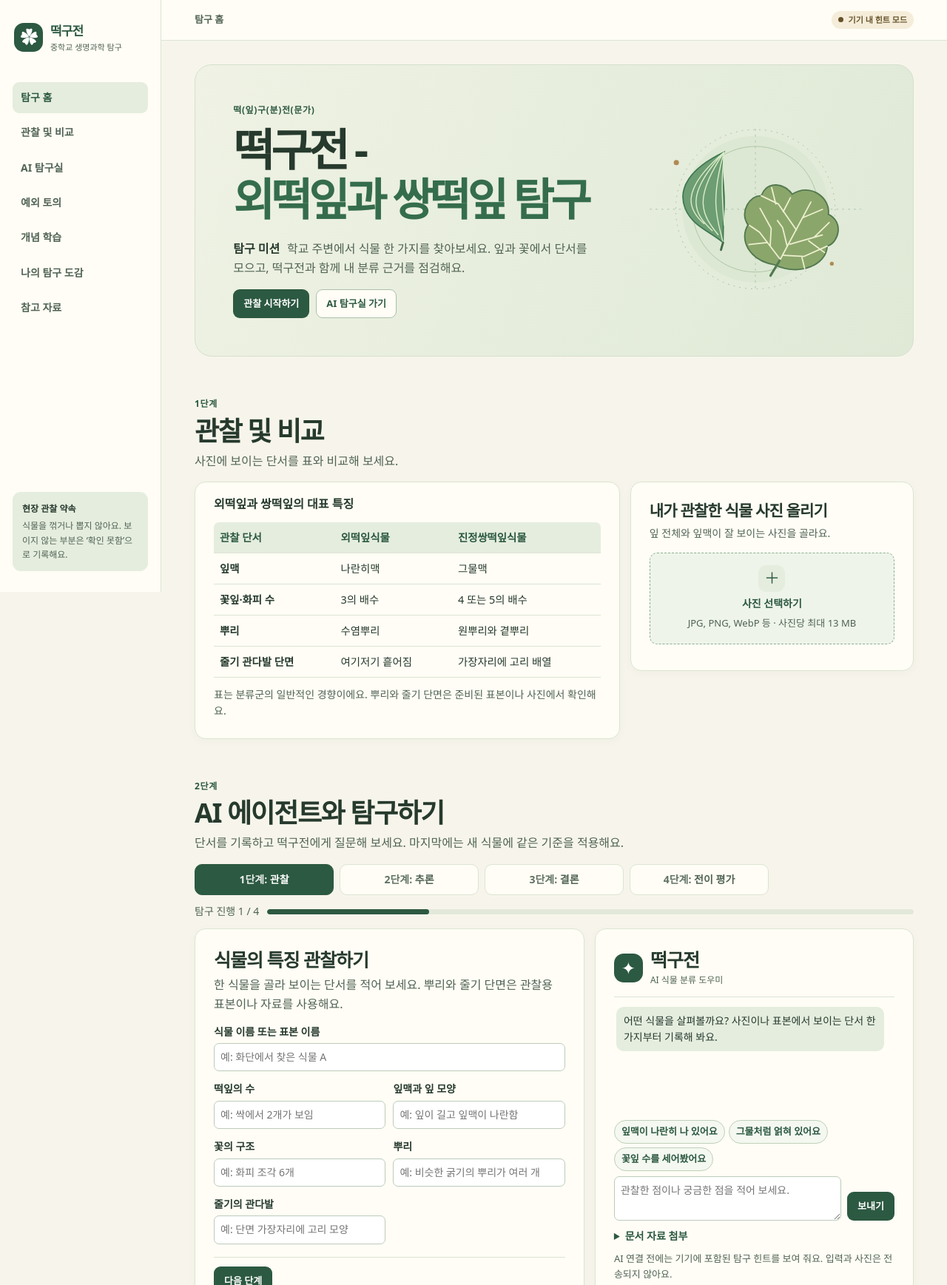
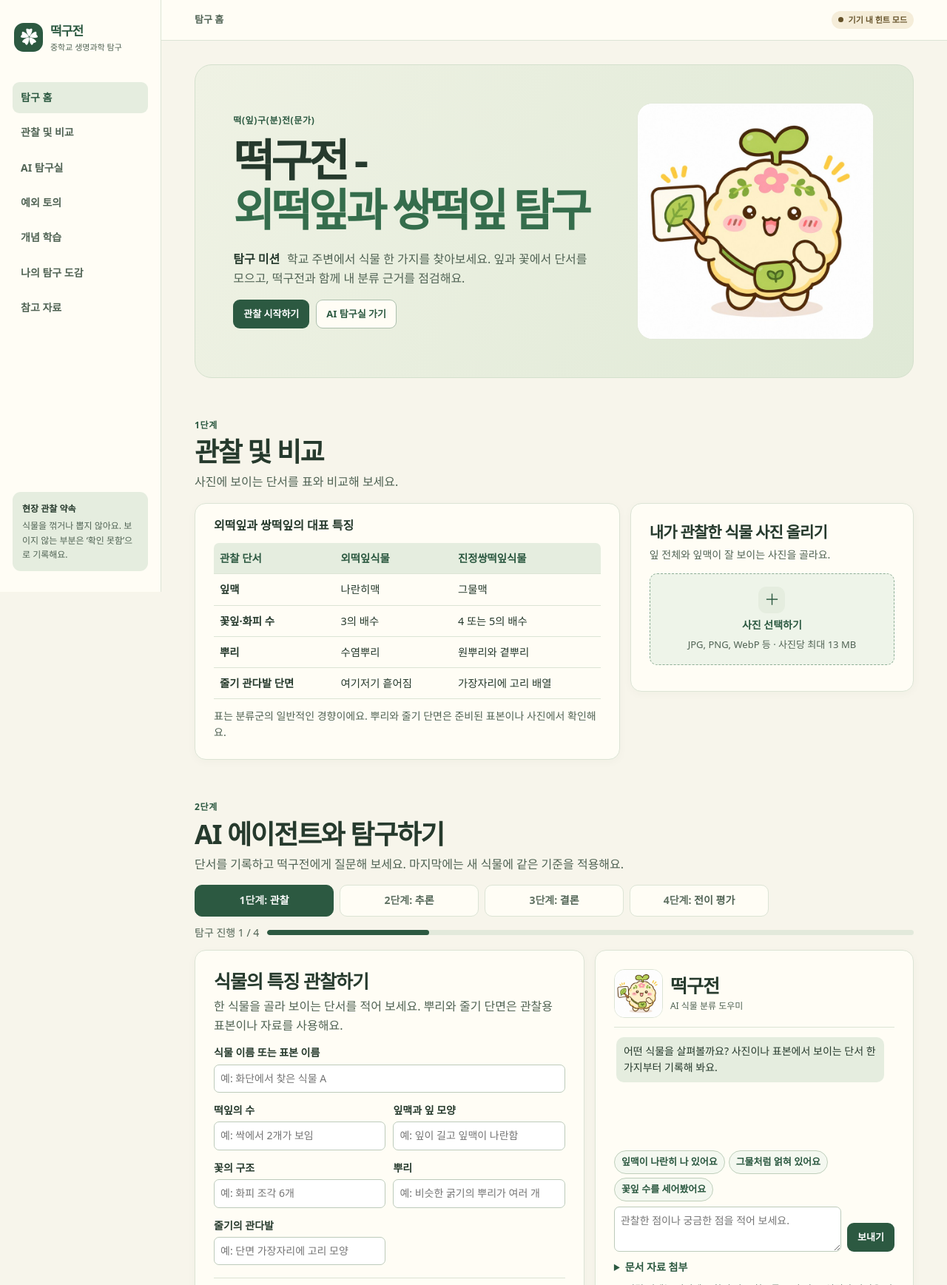
Before and after one commit to Dabock0130/dabock, a website: page index.html in a window 1280 px wide. Shown: the top 1737 px of the page at 74% size. Drawn offline with Linux system fonts and the light colour scheme; no server answers.

Commit message:
Add Tteokgujeon mascot and responsive chat expressions

```diff
--- a/index.html
+++ b/index.html
@@ -29,17 +29,7 @@
               <p><strong>탐구 미션</strong> 학교 주변에서 식물 한 가지를 찾아보세요. 잎과 꽃에서 단서를 모으고, 떡구전과 함께 내 분류 근거를 점검해요.</p>
               <div class="actions"><a class="primary" href="#observe">관찰 시작하기</a><a class="secondary" href="#lab">AI 탐구실 가기</a></div>
             </div>
-            <div class="hero-art" aria-hidden="true">
-              <svg viewBox="0 0 370 280">
-                <circle cx="185" cy="138" r="113" fill="#dce8d3"/>
-                <circle cx="185" cy="138" r="123" fill="none" stroke="#9db994" stroke-dasharray="2 7"/>
-                <circle cx="185" cy="138" r="97" fill="none" stroke="#aac2a2"/>
-                <path d="M22 138h326M185 14v248" stroke="#a6bea0" stroke-dasharray="3 6"/>
-                <use href="#leaf-mono" x="43" y="38" width="153" height="183" transform="rotate(-18 115 135)"/>
-                <use href="#leaf-di" x="155" y="76" width="167" height="182" transform="rotate(16 230 160)"/>
-                <circle cx="63" cy="66" r="4" fill="#b08a53"/><circle cx="303" cy="222" r="3" fill="#b08a53"/>
-              </svg>
-            </div>
+            <img class="hero-art" src="./assets/tteokgujeon-ready.jpg" width="760" height="760" alt="잎 그림을 가리키며 웃는 떡구전">
           </header>
 
           <section id="observe" class="lesson-section" aria-labelledby="observe-title">
@@ -114,7 +104,14 @@
               <p id="lab-status" class="feedback" role="status"></p>
             </article>
             <aside class="card coach" id="lesson-coach" aria-labelledby="coach-title">
-              <div class="coach-head"><span class="coach-mark" aria-hidden="true">✦</span><div><h2 id="coach-title">떡구전</h2><p>AI 식물 분류 도우미</p></div></div>
+              <div class="coach-head">
+                <div class="coach-avatar">
+                  <img src="./assets/tteokgujeon-ready.jpg" width="64" height="64" data-expression="ready" alt="웃는 떡구전">
+                  <img src="./assets/tteokgujeon-thinking.jpg" width="64" height="64" data-expression="thinking" alt="답변을 생각하는 떡구전" hidden>
+                  <img src="./assets/tteokgujeon-praise.jpg" width="64" height="64" data-expression="praise" alt="엄지를 들고 칭찬하는 떡구전" hidden>
+                </div>
+                <div><h2 id="coach-title">떡구전</h2><p>AI 식물 분류 도우미</p></div>
+              </div>
               <div class="chat-log" id="chat-log" role="log" aria-label="떡구전과 나눈 대화"></div>
               <div class="chat-actions" aria-label="바로 질문하기"><button type="button" class="text-button coach-action" data-coach="잎맥이 나란히 나 있어요">잎맥이 나란히 나 있어요</button><button type="button" class="text-button coach-action" data-coach="그물처럼 얽혀 있어요">그물처럼 얽혀 있어요</button><button type="button" class="text-button coach-action" data-coach="꽃잎 수를 세어봤어요">꽃잎 수를 세어봤어요</button></div>
               <form id="chat-form"><label class="sr-only" for="chat-input">떡구전에게 질문</label><textarea id="chat-input" rows="2" maxlength="1800" placeholder="관찰한 점이나 궁금한 점을 적어 보세요."></textarea><button class="primary" type="submit">보내기</button></form>
--- a/script.js
+++ b/script.js
@@ -80,6 +80,7 @@ const savedIndex = stages.findIndex(([id]) => id === (savedStage === "exception"
 let stage = stages[savedIndex] ? savedIndex : 0;
 let sessionId = crypto.randomUUID();
 let busy = false;
+let pendingTurns = null;
 let reading = false;
 let saving = false;
 let connectionState = "pending";
@@ -317,11 +318,19 @@ async function addAttachments(event) {
 $("attachments").addEventListener("change", addAttachments);
 $("documents").addEventListener("change", addAttachments);
 
+function isPraise(text) {
+  return /잘했(?:어|다|네)|잘\s*(?:봤|찾았|찾아냈|짚었|골랐|관찰했|설명했|정리했|적었|생각했|비교했|구분했|분류했)|훌륭해|멋져|(?:정확히|정확하게)\s*(?:봤|찾았|찾아냈|짚었|관찰했|구분했|분류했)|핵심을\s*(?:딱\s*)?짚었|(?:관찰|추론|설명|근거|판단)(?:이|가)\s*(?:아주\s*|정말\s*)?(?:정확|좋|훌륭|탄탄)|(?:^|[.!?\n]\s*)(?:좋아|좋아요|맞아|맞아요|정답이야|정답이에요)[!！]/u.test(text);
+}
+
 function renderChat() {
   const log = $("chat-log");
+  const turns = inChallenge ? exceptionConversation : conversations[stage];
+  const expression = turns === pendingTurns ? "thinking" : turns.at(-1)?.praise ? "praise" : "ready";
+  for (const avatar of $("lesson-coach").querySelectorAll("[data-expression]")) {
+    avatar.hidden = avatar.dataset.expression !== expression;
+  }
   log.replaceChildren();
-  const entries = inChallenge ? [{ text: exceptionHint }, ...exceptionConversation]
-    : [{ text: stages[stage][2] }, ...conversations[stage]];
+  const entries = [{ text: inChallenge ? exceptionHint : stages[stage][2] }, ...turns];
   for (const { text, mine, files } of entries) {
     const bubble = document.createElement("div");
     bubble.className = "message" + (mine ? " me" : "");
@@ -386,9 +395,10 @@ async function send(message) {
     renderChat();
     return;
   }
+  busy = true;
+  pendingTurns = turns;
   renderChat();
   $("chat-status").textContent = "떡구전이 답변을 준비하고 있어요…";
-  busy = true;
   refreshControls();
   try {
     const response = await fetch("./api/chat", {
@@ -407,7 +417,7 @@ async function send(message) {
       throw new Error(response.status === 503 ? "AI 연결을 확인해 주세요. 관찰과 기록은 계속할 수 있어요."
         : body.error || "답변을 받지 못했어요. 다시 보내 주세요.");
     }
-    turns.push({ text: body.textResponse, files: body.files });
+    turns.push({ text: body.textResponse, files: body.files, praise: isPraise(body.textResponse) });
     if (stillVisible()) $("chat-status").textContent = "";
   } catch (error) {
     turns.pop();
@@ -418,6 +428,7 @@ async function send(message) {
     }
   } finally {
     busy = false;
+    pendingTurns = null;
     refreshControls();
     renderChat();
   }
--- a/server.js
+++ b/server.js
@@ -22,6 +22,9 @@ const PUBLIC_FILES = new Map([
   ["/index.html", ["index.html", "text/html"]],
   ["/style.css", ["style.css", "text/css"]],
   ["/script.js", ["script.js", "text/javascript"]],
+  ["/assets/tteokgujeon-ready.jpg", ["assets/tteokgujeon-ready.jpg", "image/jpeg"]],
+  ["/assets/tteokgujeon-thinking.jpg", ["assets/tteokgujeon-thinking.jpg", "image/jpeg"]],
+  ["/assets/tteokgujeon-praise.jpg", ["assets/tteokgujeon-praise.jpg", "image/jpeg"]],
 ]);
 
 const IMAGE_MIMES = new Set([
@@ -818,7 +821,7 @@ function serveAsset(response, filename, mime) {
     if (error) {
       return sendJson(response, 500, { error: "페이지 자료를 읽을 수 없습니다." });
     }
-    response.writeHead(200, { "Content-Type": `${mime}; charset=utf-8` });
+    response.writeHead(200, { "Content-Type": mime.startsWith("text/") ? `${mime}; charset=utf-8` : mime });
     if (PREVIEW && mime === "text/html") {
       const reloadScript = `<script>
         let previewVersion;
--- a/style.css
+++ b/style.css
@@ -28,7 +28,7 @@ button:disabled { opacity: .53; cursor: wait }
 .shell { display: grid; grid-template-columns: 218px minmax(0, 1fr); min-height: 100vh }
 .sidebar { display: flex; flex-direction: column; height: 100vh; position: sticky; top: 0; padding: 28px 17px; background: var(--paper); border-right: 1px solid var(--line) }
 .brand { display: flex; gap: 10px; align-items: center; margin: 0 2px 38px; text-decoration: none; font-weight: 800; font-size: 17px; letter-spacing: -.055em; white-space: nowrap }
-.brand-icon, .coach-mark { display: grid; place-items: center; width: 39px; height: 39px; flex: none; border-radius: 13px; background: var(--green); color: white; font-size: 23px }
+.brand-icon { display: grid; place-items: center; width: 39px; height: 39px; flex: none; border-radius: 13px; background: var(--green); color: white; font-size: 23px }
 .brand small { display: block; color: var(--muted); font-size: 11px; font-weight: 500; letter-spacing: 0 }
 .sidebar nav { display: grid; gap: 5px }
 .sidebar nav a { padding: 10px 11px; border-radius: 9px; text-decoration: none; color: var(--muted); font-weight: 700; font-size: 14px }
@@ -46,7 +46,7 @@ button:disabled { opacity: .53; cursor: wait }
 .hero h1 em { color: #356d4c; font-style: normal }
 .hero-copy > p:not(.eyebrow) { max-width: 31em; color: var(--muted) }
 .hero-copy > p strong { color: var(--ink); margin-right: .35em }
-.hero-art svg { width: 100%; display: block }
+.hero-art { display: block; justify-self: center; width: min(100%, 320px); height: auto; border: 1px solid #e3e9da; border-radius: 21px; background: #fff }
 .eyebrow { color: var(--green); font-size: 12px; font-weight: 800; letter-spacing: .055em }
 .actions { display: flex; flex-wrap: wrap; gap: 9px; align-items: center; margin-top: 16px }
 .primary, .secondary, .text-button { display: inline-flex; align-items: center; justify-content: center; gap: 8px; border: 1px solid transparent; border-radius: 9px; padding: 8px 13px; min-height: 39px; font-weight: 750; font-size: 13px; text-decoration: none; line-height: 1.35 }
@@ -110,6 +110,8 @@ textarea { resize: vertical }
 .callout p { white-space: pre-wrap }
 .coach-head { display: flex; align-items: center; gap: 10px; padding-bottom: 12px; border-bottom: 1px solid var(--line) }
 .coach-head p { margin: 2px 0 0; font-size: 12px }
+.coach-avatar { flex: none; width: 66px; height: 66px; border: 1px solid var(--line); border-radius: 14px; overflow: hidden; background: #fff }
+.coach-avatar img { display: block; width: 100%; height: 100%; object-fit: contain }
 .chat-log { margin: 11px 0; padding: 2px 3px; min-height: 144px; max-height: 385px; display: flex; flex-direction: column; gap: 9px; overflow: auto }
 .message { border-radius: 10px; padding: 8px 10px; background: var(--soft); white-space: pre-wrap; overflow-wrap: anywhere; font-size: 14px; align-self: start; max-width: 97% }
 .message.me { background: var(--green); color: white; align-self: end }
@@ -162,10 +164,9 @@ textarea { resize: vertical }
   .lab-grid, .observation-grid { grid-template-columns: minmax(0, 1fr) }
 }
 @media (max-width: 610px) {
-  .hero { position: relative; display: block; padding: 20px }
-  .hero-copy { position: relative; z-index: 1 }
+  .hero { grid-template-columns: minmax(0, 1fr); gap: 16px; padding: 20px }
   .hero h1 { font-size: clamp(34px, 8.2vw, 47px) }
-  .hero-art { position: absolute; right: -14%; top: 2%; width: 70%; opacity: .21 }
+  .hero-art { width: min(100%, 204px) }
   .hero-copy > p:not(.eyebrow) { max-width: 29ch }
   .challenge-grid, .guide-grid { grid-template-columns: minmax(0, 1fr) }
   .steps { grid-template-columns: repeat(3, minmax(0, 1fr)); gap: 5px }
```
Also changed, not shown: assets/tteokgujeon-praise.jpg (added), assets/tteokgujeon-ready.jpg (added), assets/tteokgujeon-thinking.jpg (added).
